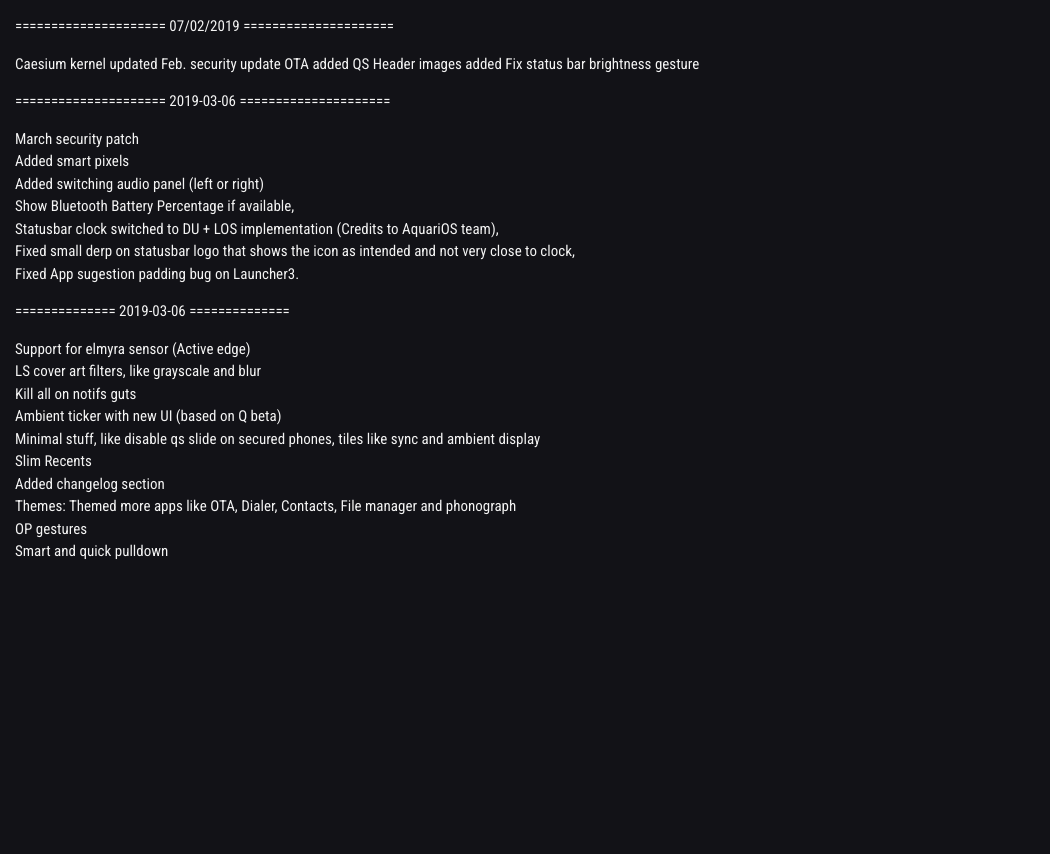
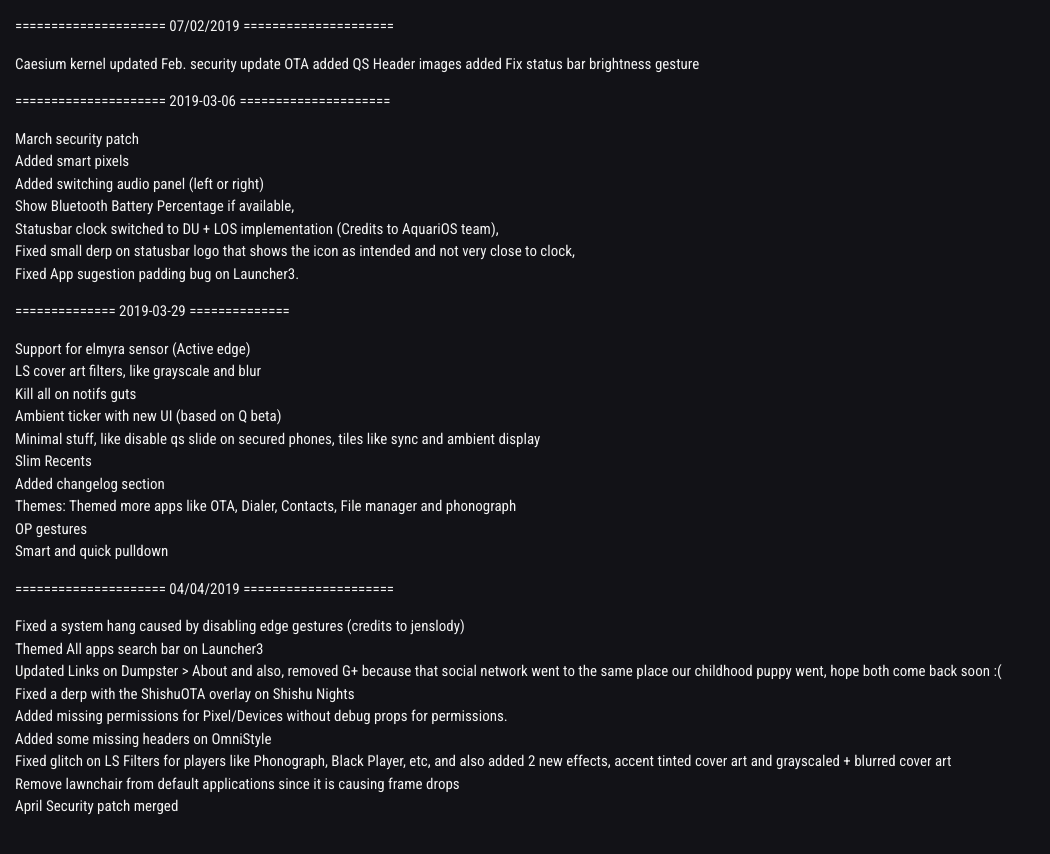
Before and after one commit to tyazx/BootleggersROM-Devices.github.io, a Jekyll site: the page built from _changelog/walleye.md, in a window 1280 px wide. Shown: the top 854 px of the page, without its empty margins (0-1050 px from the left). Built offline with Jekyll 4.4.1, drawn with Linux system fonts in a browser that asks for light colours; nearby versions of some CDN libraries.

Commit message:
walleye: update

```diff
--- a/_changelog/walleye.md
+++ b/_changelog/walleye.md
@@ -23,9 +23,8 @@ Fix status bar brightness gesture
  * Fixed small derp on statusbar logo that shows the icon as intended and not very close to clock,
  * Fixed App sugestion padding bug on Launcher3.
 
-
 ==============
-  2019-03-06
+  2019-03-29
 ==============
 
  * Support for elmyra sensor (Active edge)
@@ -40,3 +39,16 @@ and ambient display
 phonograph
  * OP gestures
  * Smart and quick pulldown
+
+=====================
+    04/04/2019
+=====================
+* Fixed a system hang caused by disabling edge gestures (credits to jenslody)
+* Themed All apps search bar on Launcher3
+* Updated Links on Dumpster > About and also, removed G+ because that social network went to the same place our childhood puppy went, hope both come back soon :(
+* Fixed a derp with the ShishuOTA overlay on Shishu Nights
+* Added missing permissions for Pixel/Devices without debug props for permissions.
+* Added some missing headers on OmniStyle
+* Fixed glitch on LS Filters for players like Phonograph, Black Player, etc, and also added 2 new effects, accent tinted cover art and grayscaled + blurred cover art
+* Remove lawnchair from default applications since it is causing frame drops
+* April Security patch merged
```
Also changed, not shown: other parts of _changelog/walleye.md (+1 -1 lines), _devices/walleye.md (+3 -3 lines).
